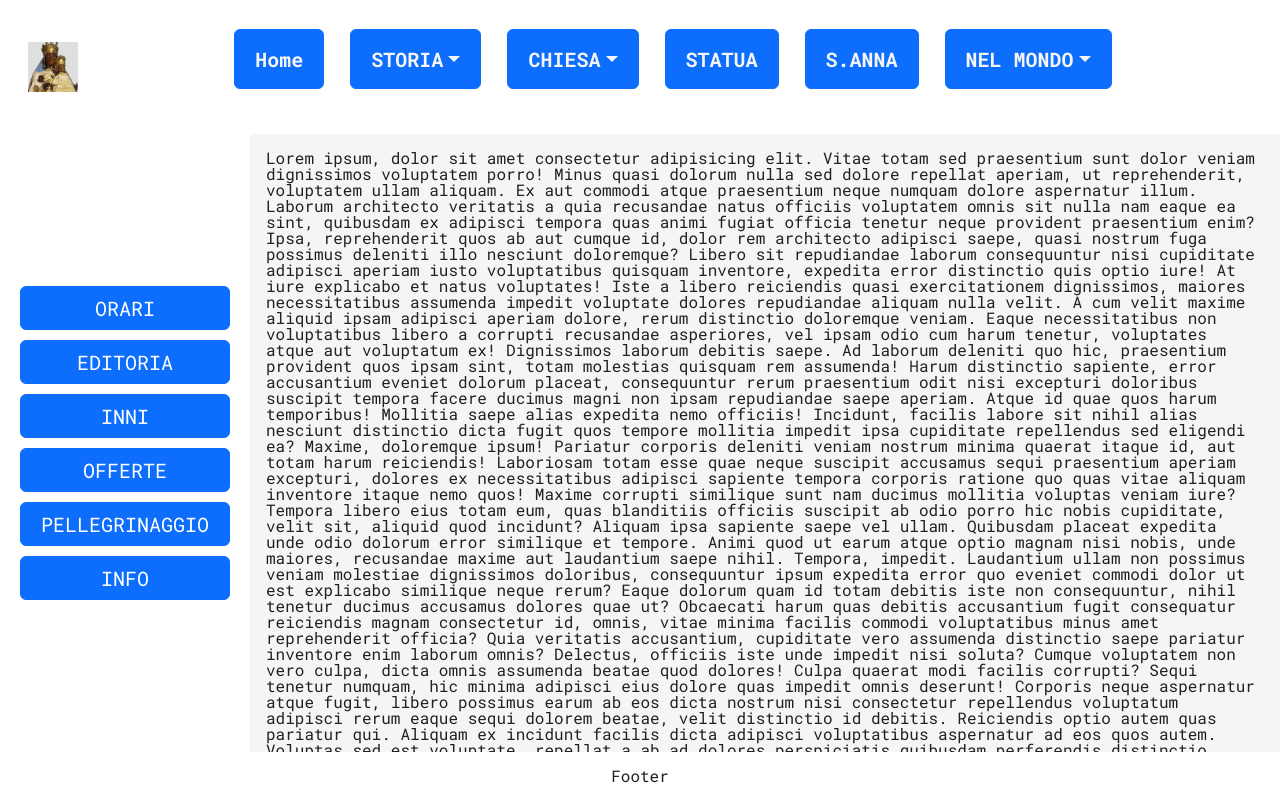
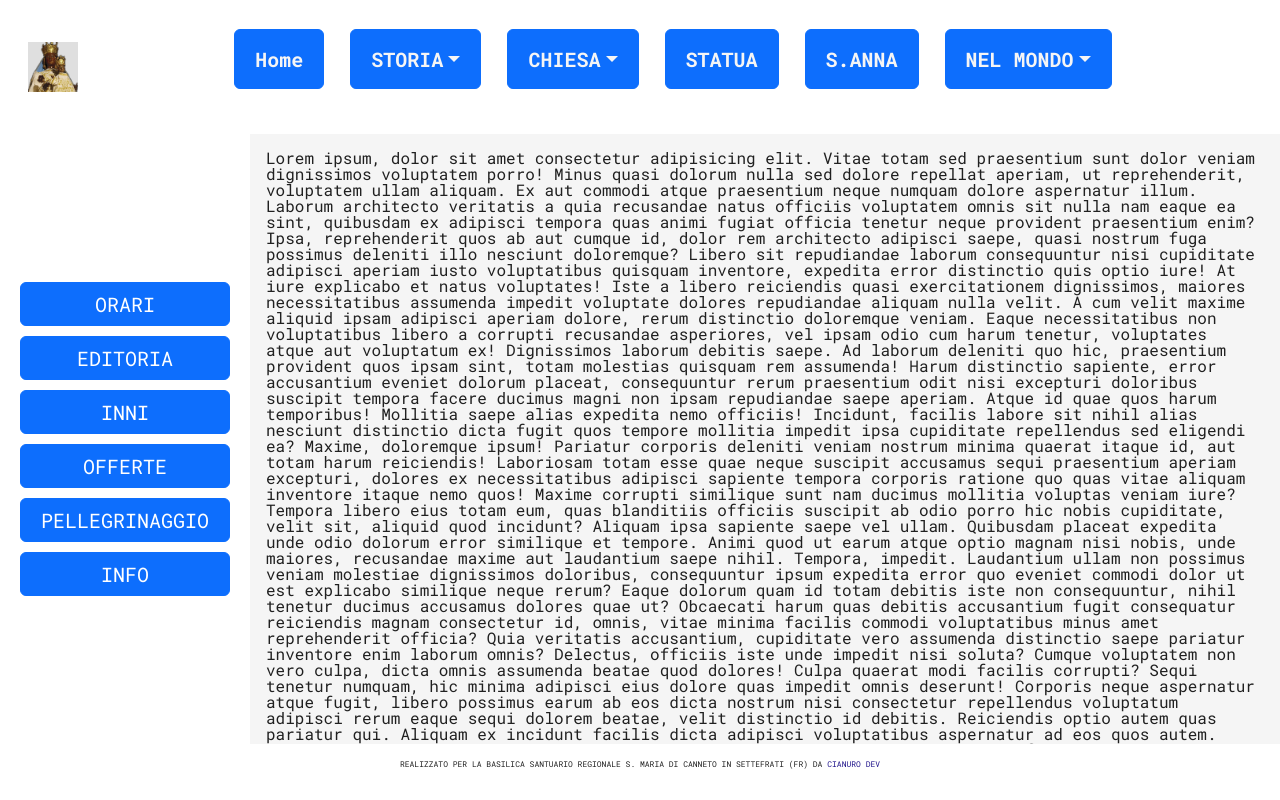
Before and after one commit to Cianuro-83/REACT, a React (Vite) app in the folder canneto-front/: page /app in a window 1280 px wide. Built offline with nearby package versions, Linux system fonts and the light colour scheme.

Commit message:
feat: footer

```diff
--- /dev/null
+++ b/canneto-front/src/components/Footer.jsx
@@ -0,0 +1,12 @@
+const Footer = () => {
+	return (
+		<div className="rfc-Footer">
+			<p className="text-uppercase ">
+				realizzato per la basilica santuario regionale s. maria di canneto
+				in Settefrati (FR) da <span>Cianuro Dev</span>
+			</p>
+		</div>
+	);
+};
+
+export default Footer;
--- a/canneto-front/src/components/layout/MainLayout.jsx
+++ b/canneto-front/src/components/layout/MainLayout.jsx
@@ -2,6 +2,7 @@ import { Outlet } from 'react-router-dom';
 import { useSelector } from 'react-redux';
 import NavBar from '../NavBar';
 import Sidebar from '../Sidebar';
+import Footer from '../Footer';
 
 const MainLayout = () => {
 	const isDarkMode = useSelector((state) => state.darkMode.darkMode);
@@ -1305,7 +1306,9 @@ const MainLayout = () => {
 					<Outlet />
 				</div>
 			</main>
-			<footer className="footer">Footer</footer>
+			<footer className="footer">
+				<Footer />
+			</footer>
 		</div>
 	);
 };
--- a/canneto-front/src/style/index.scss
+++ b/canneto-front/src/style/index.scss
@@ -336,3 +336,11 @@ todo:  Sidebar.jsx
 		margin: 5px;
 	}
 }
+
+/* Footer.css */
+.rfc-Footer {
+	font-size: 0.5rem;
+	span {
+		color: #20148b;
+	}
+}
```
